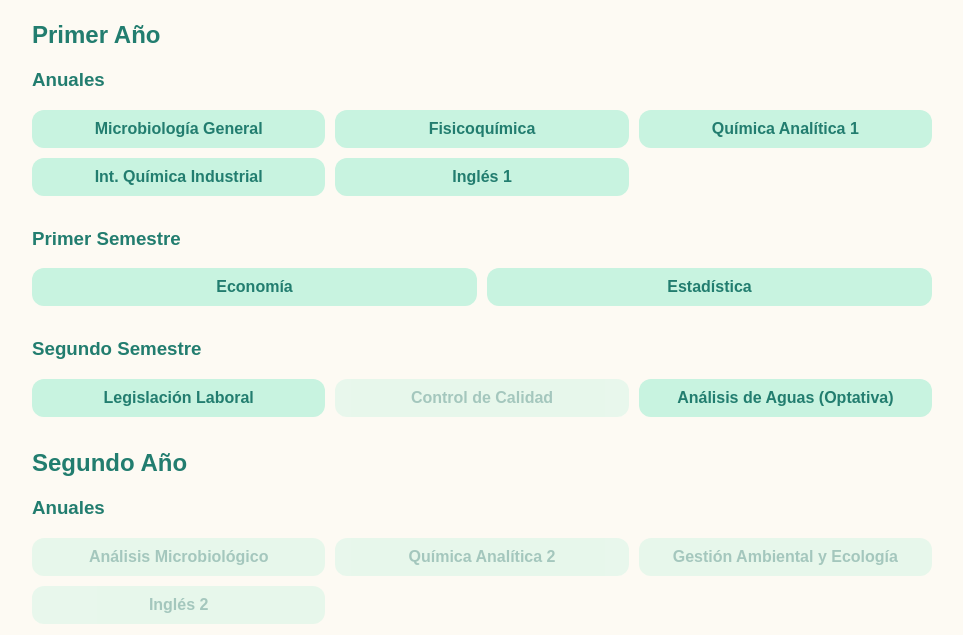
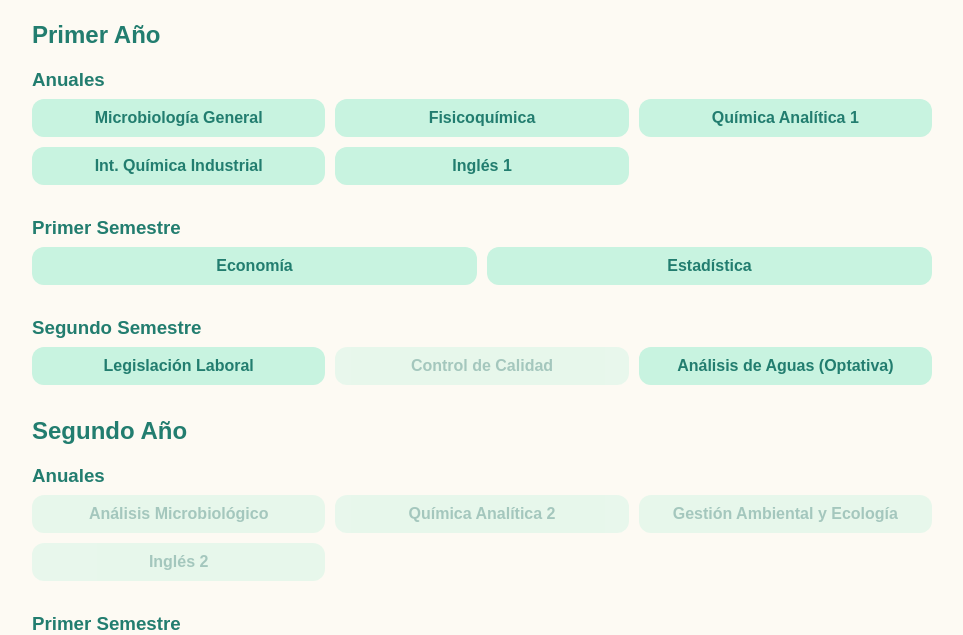
Before and after one commit to Agus1910/Tecnologo-Quimico, a plain HTML site: page index.html in a window 1280 px wide. Shown: the part 165-800 px from the top of the page, without its empty margins (158-1121 px from the left). Drawn offline with Linux system fonts and the light colour scheme.

Commit message:
Update style.css

```diff
--- a/style.css
+++ b/style.css
@@ -63,3 +63,8 @@ h1, h2 {
   width: 0%;
   transition: width 0.5s ease;
 }
+h3 {
+  color: #227d6f;
+  margin-top: 1rem;
+  margin-bottom: 0.5rem;
+}
```
